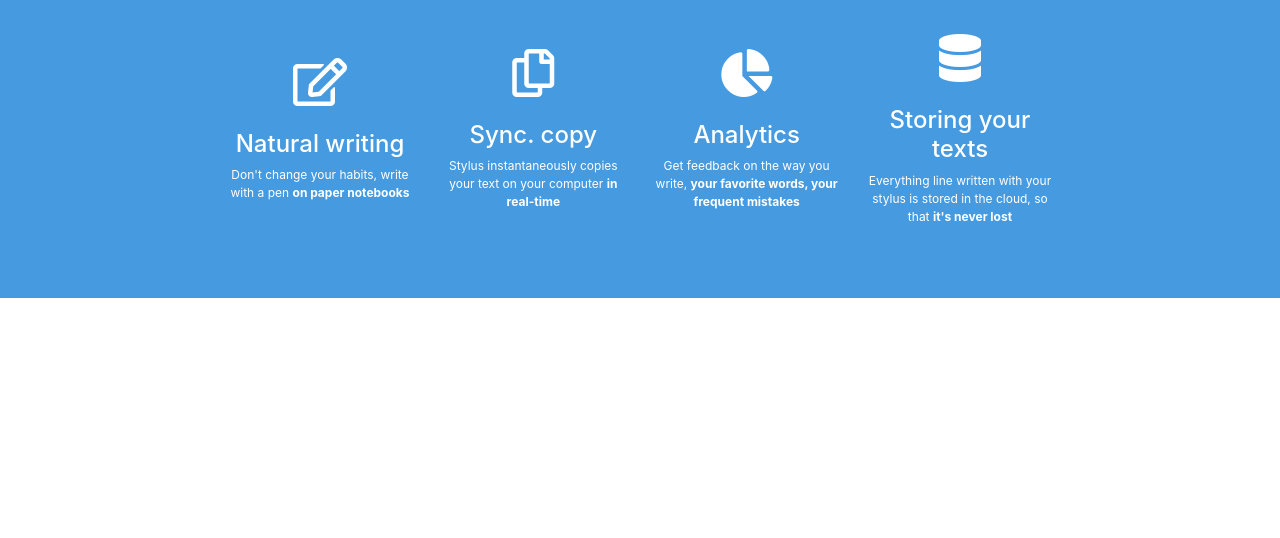
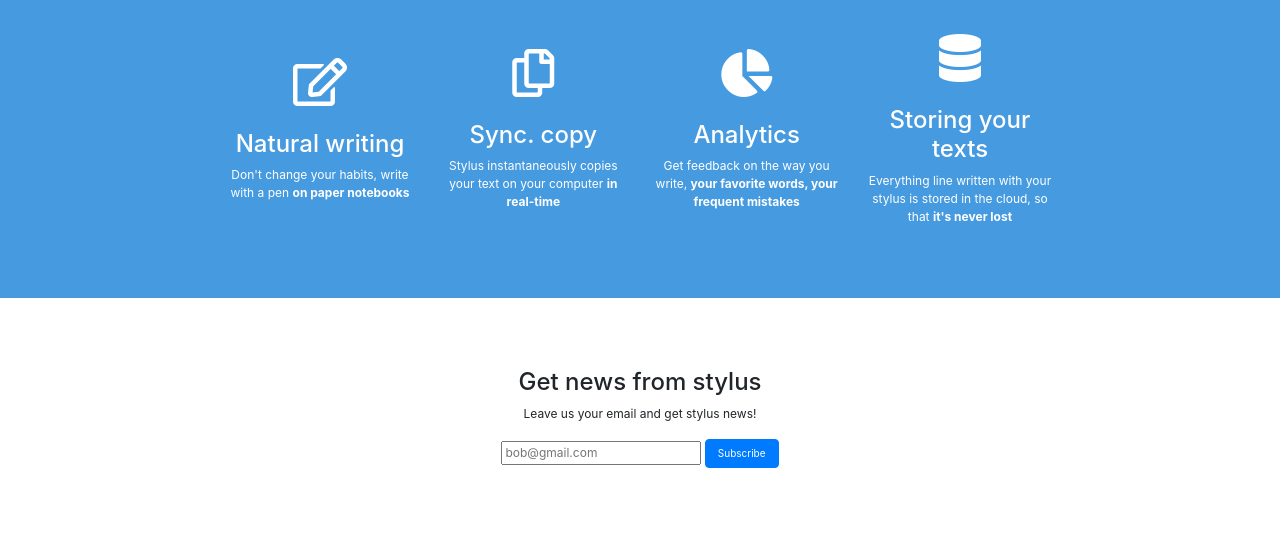
Before and after one commit to KatrinaFuller/stylus-clone-site, a plain HTML site: page index.html in a window 1280 px wide. Shown: the part 342-880 px from the top of the page. Before the commit the page ends 800 px from the top, so only its background shows below. Drawn offline with nearby package versions, Linux system fonts and the light colour scheme.

Commit message:
white row

```diff
--- a/index.html
+++ b/index.html
@@ -48,6 +48,14 @@
       </div>
       <div class="col"></div>
     </div>
+    <div class="row white-row text-center align-content-center font-size">
+      <div class="col">
+        <h4>Get news from stylus</h4>
+        <p>Leave us your email and get stylus news!</p>
+        <input type="email" placeholder="bob@gmail.com">
+        <button type="button" class="btn btn-primary button">Subscribe</button>
+      </div>
+    </div>
   </div>
 
 </body>
--- a/style.css
+++ b/style.css
@@ -12,3 +12,12 @@
 .font-size{
   font-size: 12px;
 }
+
+.white-row{
+  background-color: white;
+  min-height: 30vh;
+}
+
+.button{
+  font-size: 10px;
+}
```
